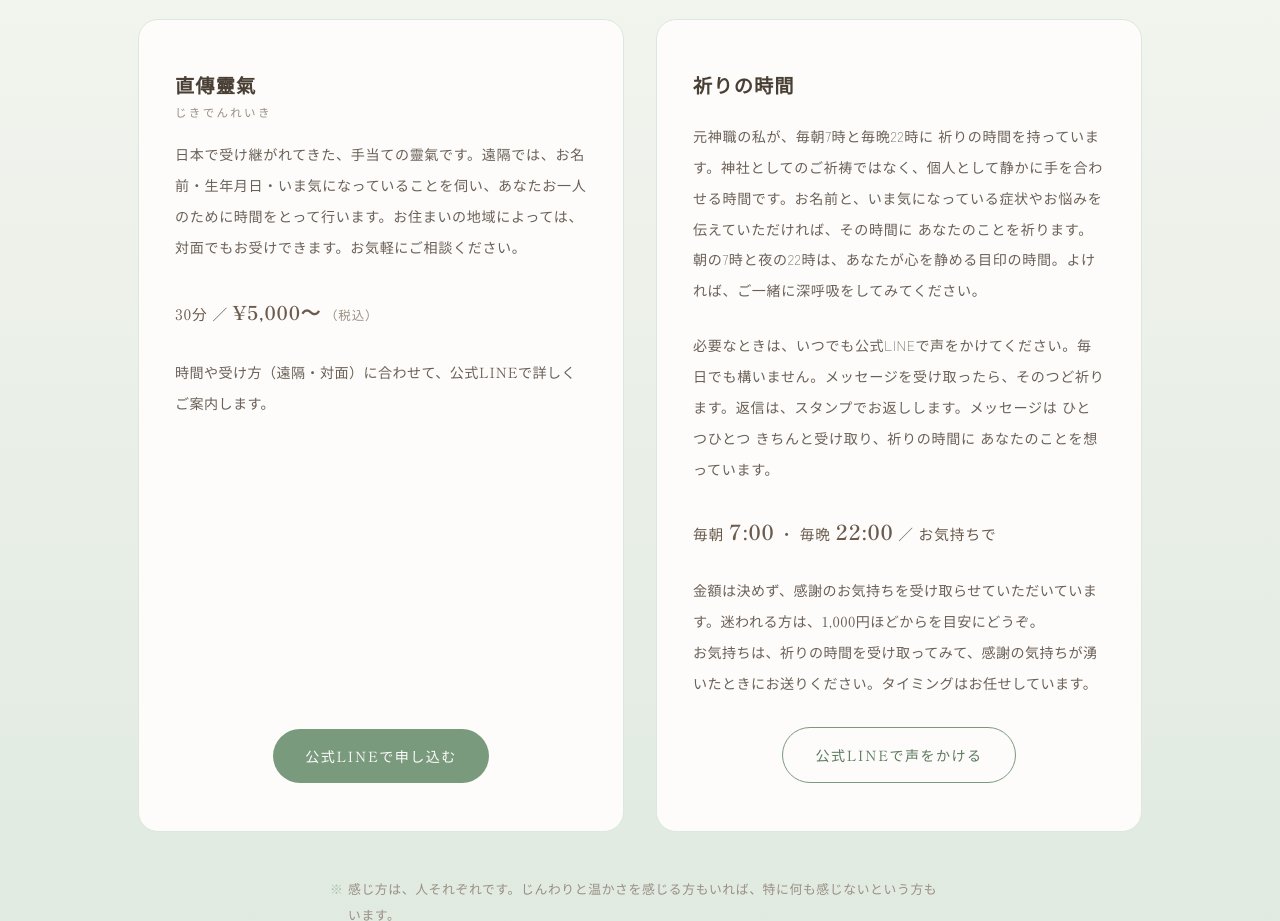
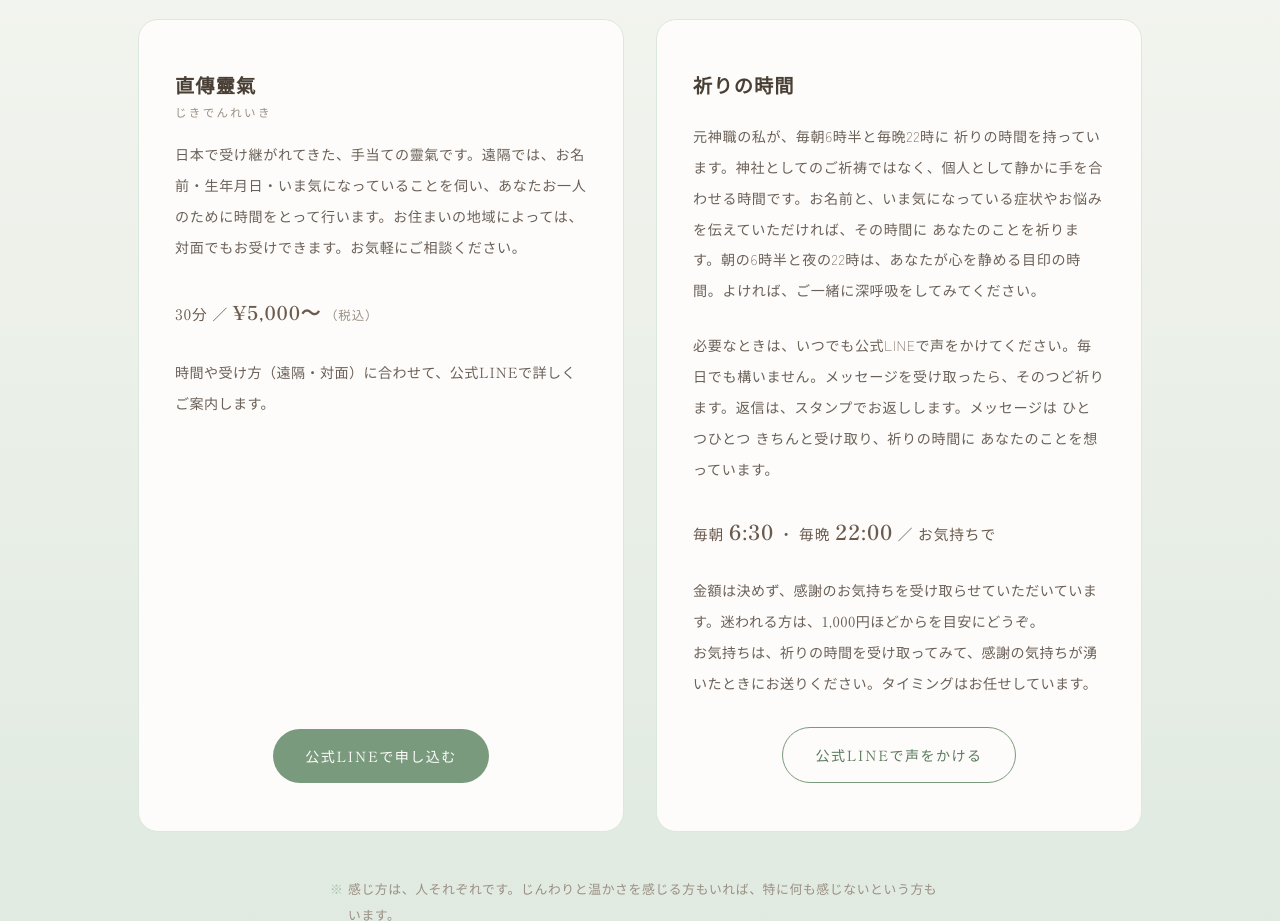
Before and after one commit to hollygucci1984-pixel/my-website, a plain HTML site: page index.html in a window 1280 px wide. Shown: the part 8680-9601 px from the top of the page. Drawn offline with Linux system fonts and the light colour scheme.

Commit message:
Update index.html

```diff
--- a/index.html
+++ b/index.html
@@ -1344,9 +1344,9 @@ footer {
       </div>
       <div class="service-card healing-card">
         <h3>祈りの時間</h3>
-        <p>元神職の私が、毎朝7時と毎晩22時に 祈りの時間を持っています。神社としてのご祈祷ではなく、個人として静かに手を合わせる時間です。お名前と、いま気になっている症状やお悩みを伝えていただければ、その時間に あなたのことを祈ります。朝の7時と夜の22時は、あなたが心を静める目印の時間。よければ、ご一緒に深呼吸をしてみてください。</p>
+        <p>元神職の私が、毎朝6時半と毎晩22時に 祈りの時間を持っています。神社としてのご祈祷ではなく、個人として静かに手を合わせる時間です。お名前と、いま気になっている症状やお悩みを伝えていただければ、その時間に あなたのことを祈ります。朝の6時半と夜の22時は、あなたが心を静める目印の時間。よければ、ご一緒に深呼吸をしてみてください。</p>
         <p>必要なときは、いつでも公式LINEで声をかけてください。毎日でも構いません。メッセージを受け取ったら、そのつど祈ります。返信は、スタンプでお返しします。メッセージは ひとつひとつ きちんと受け取り、祈りの時間に あなたのことを想っています。</p>
-        <p class="prayer-time">毎朝 <strong>7:00</strong> ・ 毎晩 <strong>22:00</strong> ／ お気持ちで</p>
+        <p class="prayer-time">毎朝 <strong>6:30</strong> ・ 毎晩 <strong>22:00</strong> ／ お気持ちで</p>
         <p class="price-note">金額は決めず、感謝のお気持ちを受け取らせていただいています。迷われる方は、1,000円ほどからを目安にどうぞ。<br>お気持ちは、祈りの時間を受け取ってみて、感謝の気持ちが湧いたときにお送りください。タイミングはお任せしています。</p>
         <div class="card-action">
           <a href="https://lin.ee/PWyVUfA" class="btn-secondary" target="_blank" rel="noopener">公式LINEで声をかける</a>
```
